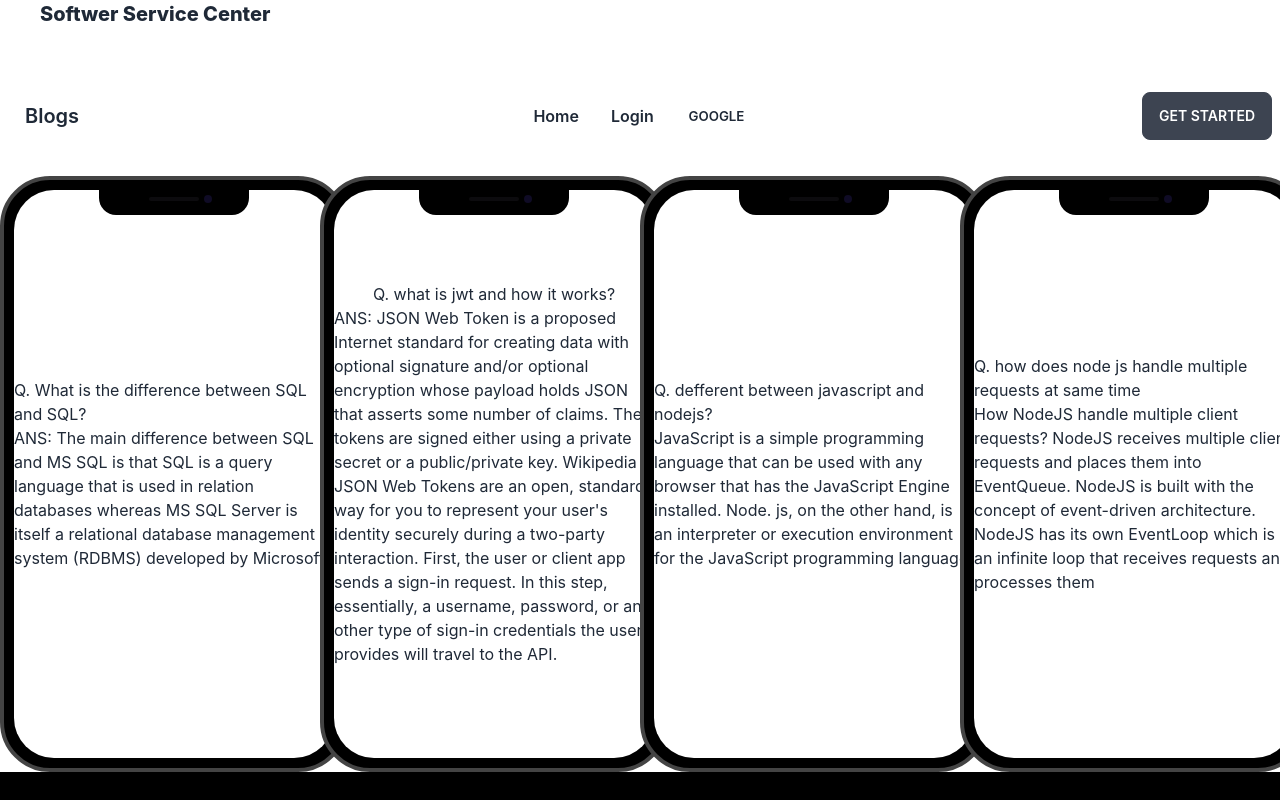
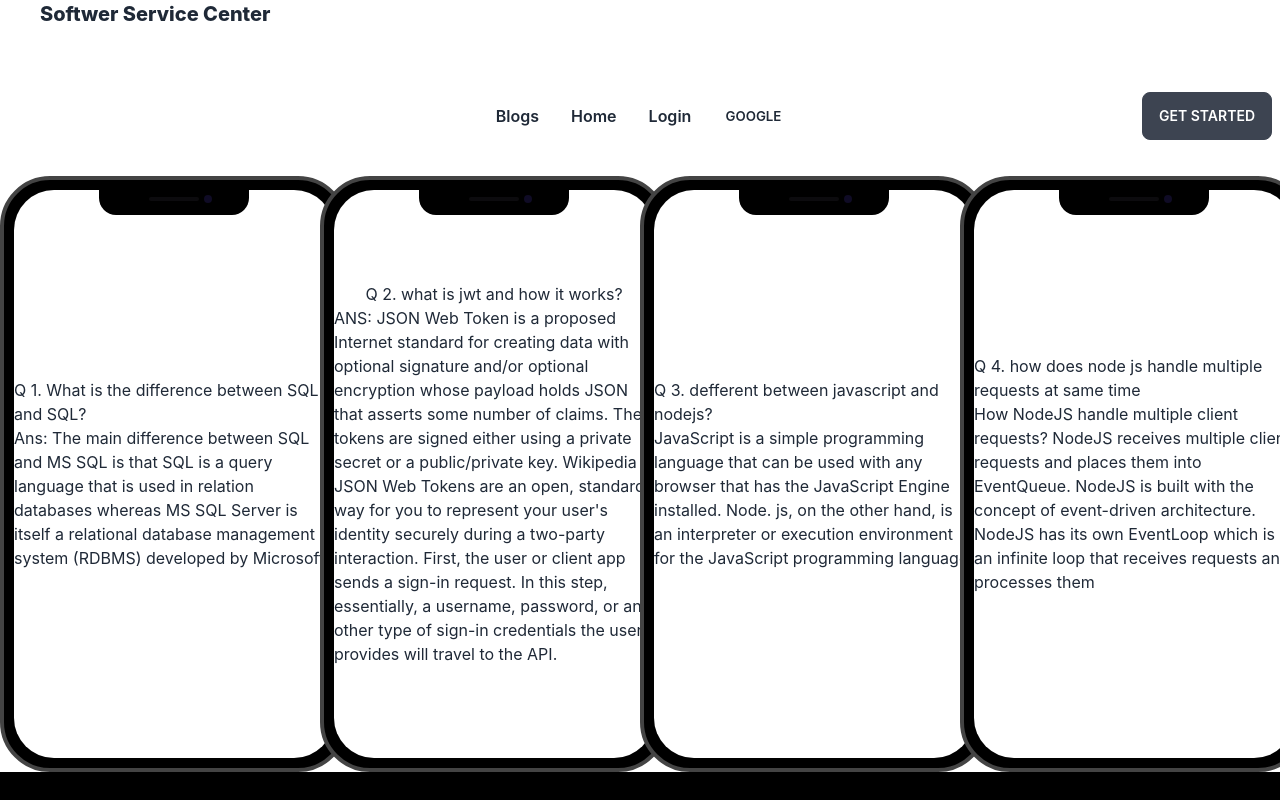
Before and after one commit to 0178811jes/add-service-review-client, a React (Create React App) app: page /blogs in a window 1280 px wide. Shown: the top 800 px of the page. Built offline with nearby package versions, Linux system fonts and the light colour scheme; no server answers.

Commit message:
reviewcommit

```diff
--- a/src/Pages/Home/Services/ServiceCard.js
+++ b/src/Pages/Home/Services/ServiceCard.js
@@ -1,16 +1,19 @@
 import React from 'react';
+import { Link } from 'react-router-dom';
 
 const ServiceCard = ({service}) => {
-    const {image_url, price, title, description } = service;
+    const {_id, image_url, price, title, description } = service;
     return (
         <div className="card card-compact w-96 bg-base-100 shadow-xl">
             <figure><img src={image_url} alt="Shoes" /></figure>
             <div className="card-body">
                 <h2 className="card-title">{title}</h2>
-                <p>Price: $ {price}</p>
+                <p>Price: $ {price} Doller</p>
                 <p>{description}</p>
                 <div className="card-actions justify-end">
-                    <button className="btn btn-primary">Details</button>
+                    <Link to={`/review/${_id}`}>
+                        <button className="btn btn-primary">Details</button>
+                    </Link>
                 </div>
             </div>
         </div>
--- a/src/Pages/Home/Services/Services.js
+++ b/src/Pages/Home/Services/Services.js
@@ -5,7 +5,7 @@ const Services = () => {
     const [services, setServices] = useState([]);
 
     useEffect(() => {
-        fetch(`services.json`)
+        fetch('http://localhost:5000/review')
             .then(res => res.json())
             .then(data => setServices(data))
     }, [])
@@ -14,7 +14,7 @@ const Services = () => {
         <div>
             <div className='text-center mb-4'>
                 <p className="text-2xl font-bold text-orange-600">My Service</p>
-                <h2 className="text-5xl font-semibold text-orange-600">My Review section</h2>
+                <h2 className="text-5xl font-semibold text-orange-600">My Service section</h2>
                 <p>See my all service website review</p>
             </div>
             <div className="grid gap-6 mb-5 grid-cols-1 md:grid-cols-2 lg:grid-cols-3">
--- /dev/null
+++ b/src/Pages/Review/Review.js
@@ -0,0 +1,49 @@
+import React, { useContext } from 'react';
+import { useLoaderData } from 'react-router-dom';
+import { AuthContext } from '../../Contexts/AuthProvider/AuthProvider';
+
+const Reviews = () => {
+    const {_id, title, price } = useLoaderData();
+    const {user} = useContext(AuthContext);
+
+    const handleorder= event=>{
+        event.preventDefault();
+        const form= event.target;
+        const name=`${form.firstName.value} ${form.lastName.value}`;
+        const email= user?.email ||'unregistered';
+        const phone= form.phone.value;
+
+        const service = {
+            service: _id,
+            serviceName: title,
+            price,
+            customer: name,
+            email,
+            phone,
+        }
+    }
+
+    return (
+        <div>
+
+            <form onSubmit={handleorder} className="text-center mb-3">
+                <h2 className="text-4xl mb-2">You are about to order: {title}</h2>
+                <h4 className="text-3xl">Price: ${price} Doller</h4>
+                <input name="firstName" type="text" placeholder="Fast Name" className="input input-bordered input-xs w-full mb-2 max-w-xs" />
+                <br />
+                <input name="lastName" type="text" placeholder="Last Name" className="input input-bordered input-sm w-full mb-2 max-w-xs" />
+                <br />
+                <input name="phone" type="text" placeholder="Phone" className="input input-bordered input-md w-full mb-2 max-w-xs" />
+                <br />
+                <input name="email" type="text" placeholder="email" defaultValue={user?.email} className="input input-bordered input-lg w-full max-w-xs" />
+
+            </form>
+            <div className="text-2xl text-center mb-2">
+            <input className="btn" type="submit" value="Add Service" />
+            </div>
+
+        </div>
+    );
+};
+
+export default Reviews;
--- a/src/Pages/Sheard/Blogs/Blogs.js
+++ b/src/Pages/Sheard/Blogs/Blogs.js
@@ -2,13 +2,15 @@ import React from 'react';
 
 const Blogs = () => {
     return (
-        <div className=" grid grid-cols-1 md: grid-cols-2 lg: grid-cols-4 gap- 2">
+
+        <div className=" grid grid-cols-1 md:grid-cols-2 lg:grid-cols-4 gap- 2">
+
             <div className="mockup-phone text-align-center">
                 <div className="camera"></div>
                 <div className="display">
                     <div className="artboard artboard-demo phone-1">
-                    <h6>Q. What is the difference between SQL and SQL?</h6>
-                    <p>ANS: The main difference between SQL and MS SQL is that SQL is a query language that is used in relation databases whereas MS SQL Server is itself a relational database management system (RDBMS) developed by Microsoft.</p>
+                    <h6> Q 1. What is the difference between SQL and SQL?</h6>
+                    <p> Ans: The main difference between SQL and MS SQL is that SQL is a query language that is used in relation databases whereas MS SQL Server is itself a relational database management system (RDBMS) developed by Microsoft. </p>
 
                     </div>
 
@@ -19,7 +21,7 @@ const Blogs = () => {
                 <div className="camera"></div>
                 <div className="display">
                     <div className="artboard artboard-demo phone-1">
-                    <h6>Q. what is jwt and how it works?</h6>
+                    <h6>Q 2. what is jwt and how it works?</h6>
                     <h6>ANS: JSON Web Token is a proposed Internet standard for creating data with optional signature and/or optional encryption whose payload holds JSON that asserts some number of claims. The tokens are signed either using a private secret or a public/private key. Wikipedia</h6>
                     <p>JSON Web Tokens are an open, standard way for you to represent your user's identity securely during a two-party interaction. First, the user or client app sends a sign-in request. In this step, essentially, a username, password, or any other type of sign-in credentials the user provides will travel to the API.</p>
                     </div>
@@ -30,7 +32,7 @@ const Blogs = () => {
                 <div className="camera"></div>
                 <div className="display">
                     <div className="artboard artboard-demo phone-1">
-                    <h6>Q. defferent between javascript and nodejs?</h6>
+                    <h6>Q 3. defferent between javascript and nodejs?</h6>
                     <h6>JavaScript is a simple programming language that can be used with any browser that has the JavaScript Engine installed. Node. js, on the other hand, is an interpreter or execution environment for the JavaScript programming language.</h6>
                     </div>
                 </div>
@@ -39,7 +41,7 @@ const Blogs = () => {
                 <div className="camera"></div>
                 <div className="display">
                     <div className="artboard artboard-demo phone-1">
-                        <h6>Q. how does node js handle multiple requests at same time</h6>
+                        <h6>Q 4. how does node js handle multiple requests at same time</h6>
                         <h5>How NodeJS handle multiple client requests? NodeJS receives multiple client requests and places them into EventQueue. NodeJS is built with the concept of event-driven architecture. NodeJS has its own EventLoop which is an infinite loop that receives requests and processes them</h5>
                     </div>
                 </div>
--- a/src/Pages/Sheard/Header/Header.js
+++ b/src/Pages/Sheard/Header/Header.js
@@ -8,6 +8,7 @@ const Header = () => {
 
 
     const menuItem = <>
+        <li className="font-semibold"><Link to='/blogs'>Blogs</Link></li>
         <li className="font-semibold"><Link to='/'>Home</Link></li>
         <li className="font-semibold"><Link to='/login'>Login</Link></li>
             <SocialLogin></SocialLogin>
@@ -34,8 +35,8 @@ const Header = () => {
                         {menuItem}
                     </ul>
                 </div>
-                <Link to="/blogs" className="btn btn-ghost normal-case text-xl">
-                   Blogs
+                <Link to="/" className="btn btn-ghost normal-case text-xl">
+
                 </Link>
             </div>
             <div className="navbar-center hidden lg:flex">
--- a/src/Router/Routes/Routes.js
+++ b/src/Router/Routes/Routes.js
@@ -1,6 +1,7 @@
 import Main from "../../layout/Main";
 import Home from "../../Pages/Home/Home/Home";
 import Login from "../../Pages/Login/Login";
+import Review from "../../Pages/Review/Review";
 import Blogs from "../../Pages/Sheard/Blogs/Blogs";
 import Signup from "../../Pages/Singup/Signup";
 
@@ -26,6 +27,11 @@ const router = createBrowserRouter([
             {
                 path:'/signup',
                 element: <Signup></Signup>
+            },
+            {
+                path:'/review/:id',
+                element: <Review></Review>,
+                loader: ({params})=> fetch(`http://localhost:5000/review/${params.id}`)
             }
         ]
     }
```
Also changed, not shown: public/services.json (+0 -8 lines).
